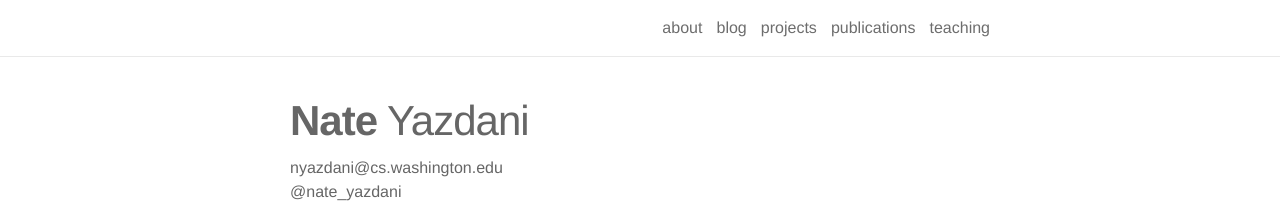
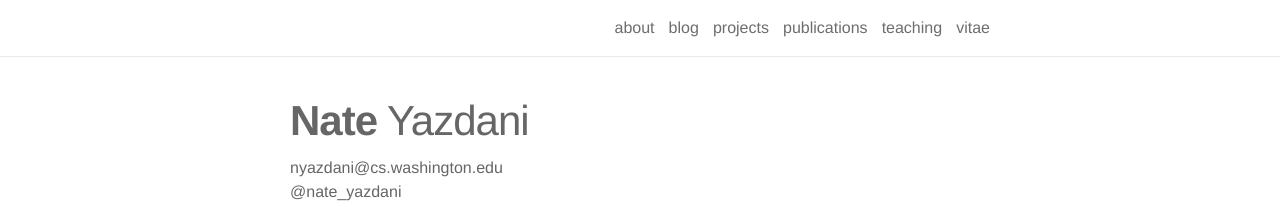
Before and after one commit to nateyazdani/nateyazdani.github.io, a Jekyll site: the page built from _pages/about.md, in a window 1280 px wide. Shown: the top 207 px of the page. Built offline with Jekyll 4.4.1, drawn with Linux system fonts in a browser that asks for light colours; nearby versions of some CDN libraries; emoji names are drawn with the system emoji font.

Commit message:
Include CV

```diff
--- a/_includes/header.html
+++ b/_includes/header.html
@@ -26,8 +26,7 @@
         {% endfor %}
 
         <!-- CV link -->
-        <!-- <a class="page-link" href="{{ '/assets/pdf/CV.pdf' | prepend: site.baseurl | prepend: site.url }}">vitae</a> -->
-
+        <a class="page-link" href="{{ '/assets/cv.pdf' | prepend: site.baseurl | prepend: site.url }}">vitae</a>
       </div>
     </nav>
 
```
Also changed, not shown: 1 other file.
